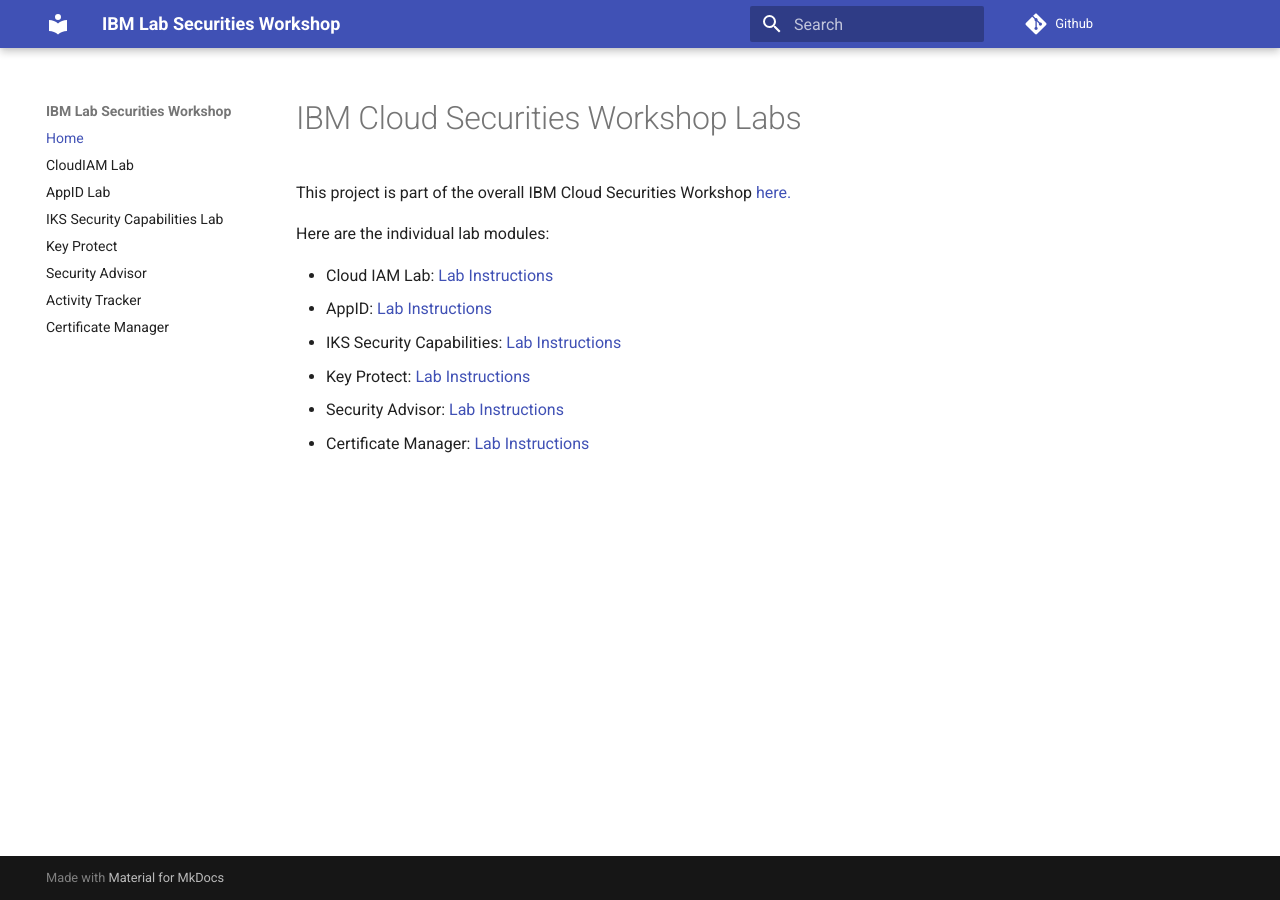
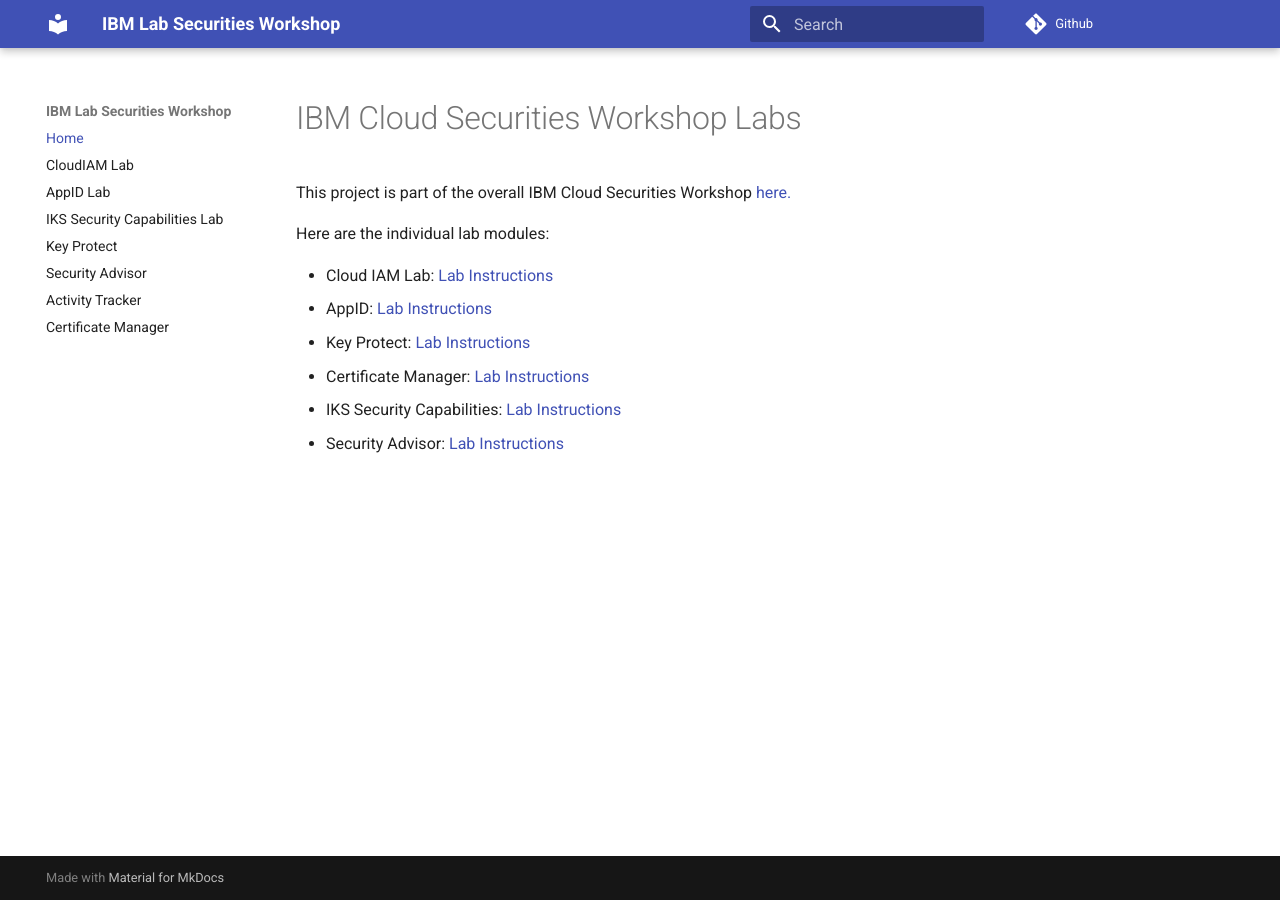
Before and after one commit to ibm-cloud-architecture/ibm-security-workshop, an MkDocs documentation site: the page built from docs/index.md, in a window 1280 px wide. Built offline with MkDocs 1.6.1 and Material for MkDocs 9.7.7, drawn with Linux system fonts in a browser that asks for light colours.

Commit message:
fixed order

```diff
--- a/docs/index.md
+++ b/docs/index.md
@@ -6,7 +6,7 @@ Here are the individual lab modules:
 
 * Cloud IAM Lab: [Lab Instructions](./CloudIAM/README.md)
 * AppID: [Lab Instructions](./AppID/README.md)
+* Key Protect: [Lab Instructions](./KeyProtect/README.md)
+* Certificate Manager: [Lab Instructions](./CertificateManager/README.md)
 * IKS Security Capabilities: [Lab Instructions](./IKSSecurityCapabilities/README.md)
-* Key Protect: [Lab Instructions](./KeyProtect/README.md)
 * Security Advisor: [Lab Instructions](./SecurityAdvisor/README.md)
-* Certificate Manager: [Lab Instructions](./CertificateManager/README.md)
```
Also changed, not shown: docs/favicon.ico (added).
